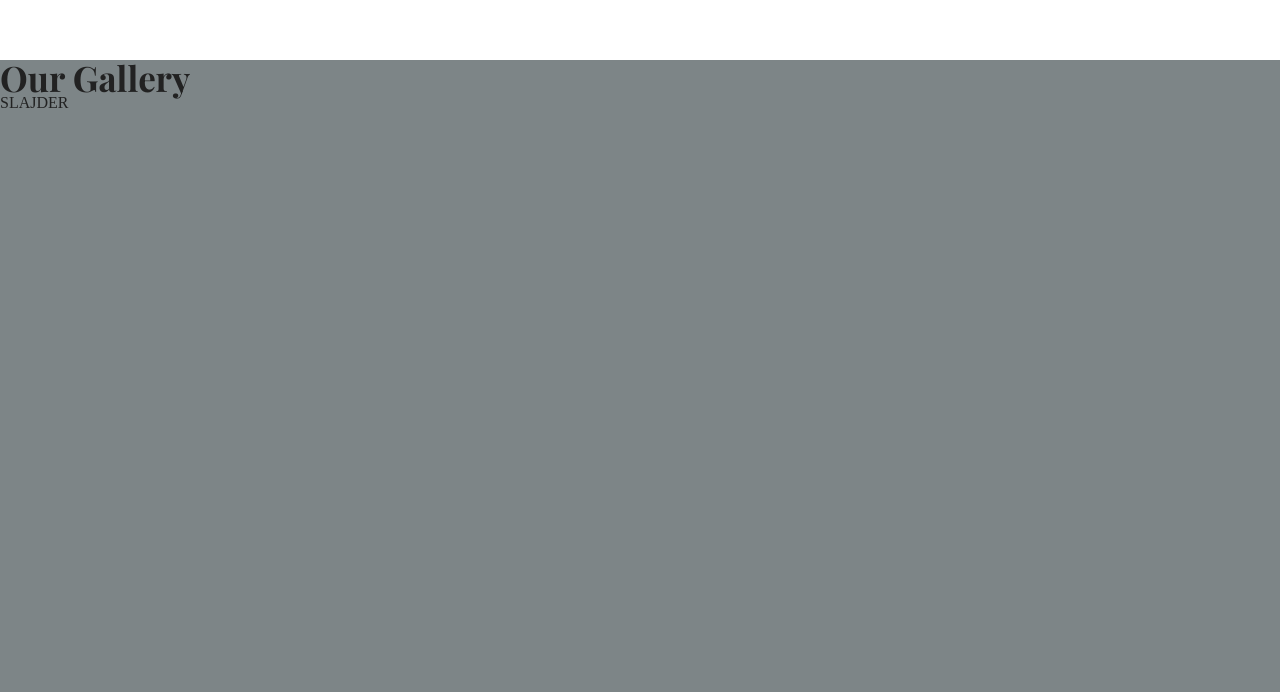
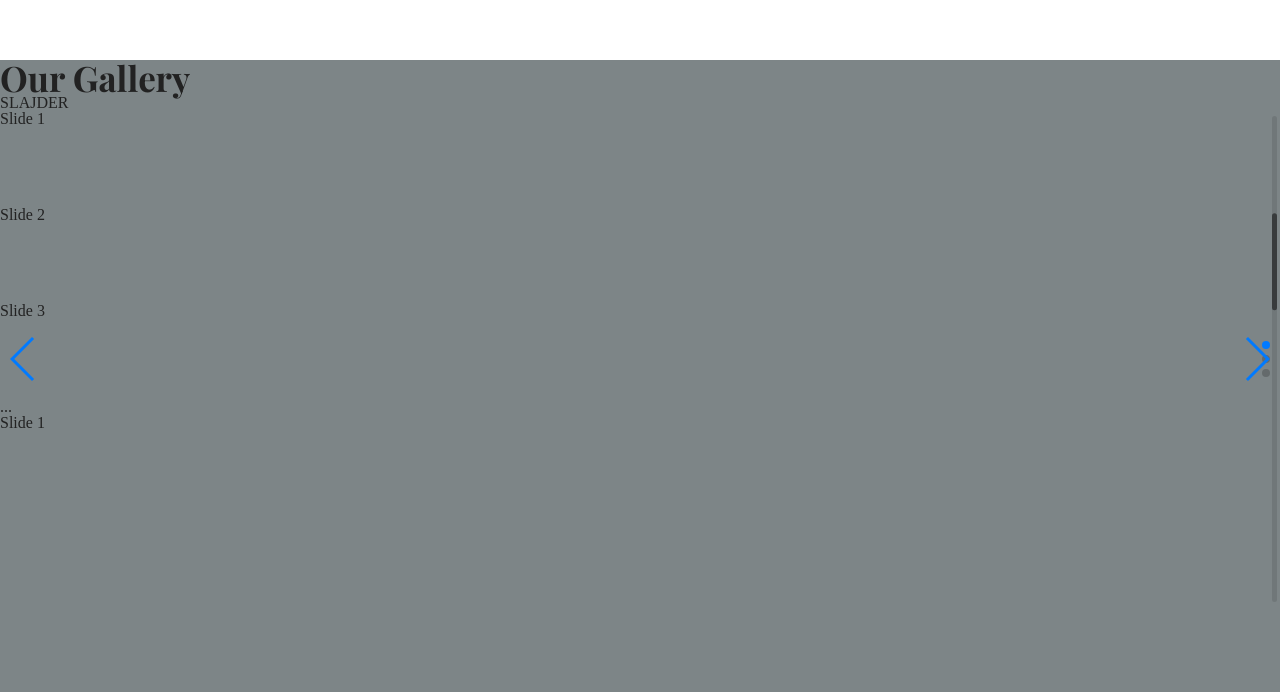
Before and after one commit to ulisses-studio/ulisses-studio.github.io, a plain HTML site: page app/index.html in a window 1280 px wide. Shown: the part 2408-3100 px from the top of the page. Drawn offline with nearby package versions, Linux system fonts and the light colour scheme.

Commit message:
wstępne dodanie slaidera

```diff
--- a/app/index.html
+++ b/app/index.html
@@ -5,6 +5,7 @@
     <meta name="viewport" content="width=device-width, initial-scale=1.0">
     <meta http-equiv="X-UA-Compatible" content="ie=edge">
     <link rel="stylesheet" href="css/reset.css">
+    <link rel="stylesheet" href="https://unpkg.com/swiper/css/swiper.min.css">
     <link rel="stylesheet" href="css/style.css">
 
     <link href="https://fonts.googleapis.com/css?family=Playfair+Display:700|Sintony:700&display=swap" rel="stylesheet">
@@ -158,7 +159,31 @@
 
 <section id="gallery">
 <h3>Our Gallery</h3>
+
 SLAJDER
+
+<!-- Slider main container -->
+<div class="swiper-container">
+    <!-- Additional required wrapper -->
+    <div class="swiper-wrapper">
+        <!-- Slides -->
+        <div class="swiper-slide">Slide 1</div>
+        <div class="swiper-slide">Slide 2</div>
+        <div class="swiper-slide">Slide 3</div>
+        ...
+    </div>
+    <!-- If we need pagination -->
+    <div class="swiper-pagination"></div>
+
+    <!-- If we need navigation buttons -->
+    <div class="swiper-button-prev"></div>
+    <div class="swiper-button-next"></div>
+
+    <!-- If we need scrollbar -->
+    <div class="swiper-scrollbar"></div>
+</div>
+
+
 </section>
 
 
@@ -197,5 +222,32 @@
 
 </footer>
 
+<script type="text/javascript" src="https://cdnjs.cloudflare.com/ajax/libs/jquery/3.1.1/jquery.min.js"></script>
+<script src="https://unpkg.com/swiper/js/swiper.min.js"></script>
+<script src="https://unpkg.com/swiper/js/swiper.min.js"></script>
+
+<script>
+    var mySwiper = new Swiper ('.swiper-container', {
+      // Optional parameters
+      direction: 'vertical',
+      loop: true,
+
+      // If we need pagination
+      pagination: {
+        el: '.swiper-pagination',
+      },
+
+      // Navigation arrows
+      navigation: {
+        nextEl: '.swiper-button-next',
+        prevEl: '.swiper-button-prev',
+      },
+
+      // And if we need scrollbar
+      scrollbar: {
+        el: '.swiper-scrollbar',
+      },
+    })
+    </script>
 </body>
 </html>
```
Also changed, not shown: app/js/swiper.js (added, +29 -0 lines).
